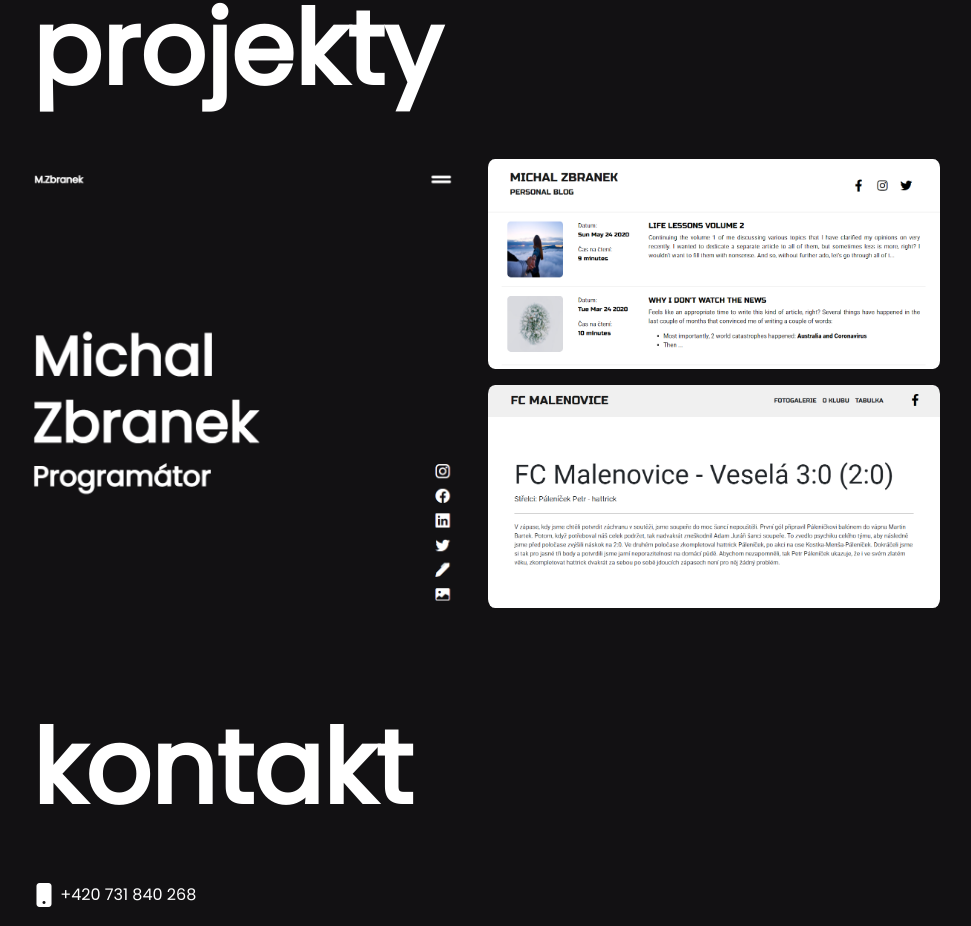
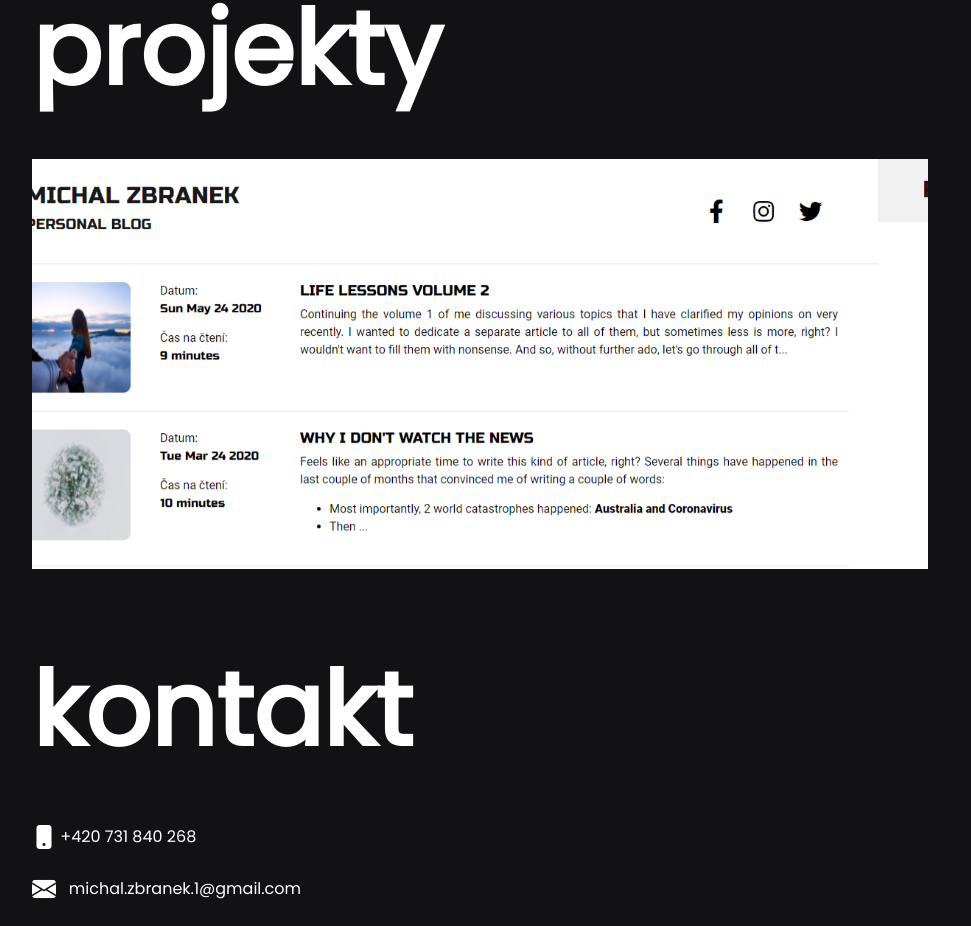
Before and after one commit to michalzbranek/portfolio, a Vue app: page / in a window 1280 px wide. Shown: the part 1708-2634 px from the top of the page, without its empty margins (224-1195 px from the left). Built offline with nearby package versions, Linux system fonts and the light colour scheme.

Commit message:
Projects redesigned

```diff
--- a/src/components/Projects.vue
+++ b/src/components/Projects.vue
@@ -1,6 +1,6 @@
 <template>
   <h1 id="portfolio" class="fw-bold mb-5" style="">projekty</h1>
-  <div class="d-none d-sm-block" style="position: relative;">
+<!--   <div class="d-none d-sm-block" style="position: relative;">
 
       <div class="row">
 
@@ -42,24 +42,45 @@
     <img id="malenovice_id" src="../assets/fcmalenovice.png">
     <p id="malenovice_text" style="position: absolute; width: 30vw; top: 110vw; left: 10vw;">První projekt. Snaha naučit se základy vývoje webových stránek.</p>
 
+  </div> -->
+
+<div class="carousel slide" data-bs-ride="carousel">
+  <div class="carousel-inner">
+    <div class="carousel-item active">
+      <img src="../assets/blog.png" class="d-block w-100">
+    </div>
+    <div class="carousel-item">
+      <img src="../assets/fcmalenovice.png" class="d-block w-100">
+    </div>
   </div>
+</div>
 
 </template>
 
 <style scoped>
-img {
-  -webkit-transition: all 0.5s ease;
-  -moz-transition: all 0.5s ease;
-  -o-transition: all 0.5s ease;
-  -ms-transition: all 0.5s ease;
-  transition: all 0.5s ease;
-  border-radius: 4%;
-  width: 100%;
-  height: 100%;
-  object-fit: contain;
+.carousel {
+    height: 32vw;
 }
 
-img:hover {
+.carousel-inner {
+    height: 100%;
+}
+
+.carousel-item {
+    width: 100%;
+    height: 100%;
+}
+
+.carousel-item img {
+    object-fit: cover;
+/*
+    object-fit: fill;
+    object-fit: none;
+    object-fit: contain;
+    object-fit: scale-down;
+*/
+}
+/* img:hover {
   -webkit-filter: brightness(25%);
   filter: brightness(25%);
 }
@@ -92,7 +113,7 @@ img:hover {
   p {
       font-size: 10px !important;
   }
-}
+} */
 
 h1 {
   font-size: 8vw;
```
Also changed, not shown: src/assets/portfolio2.png (added), 8 other files (tests, documents, lock files or other folders).
